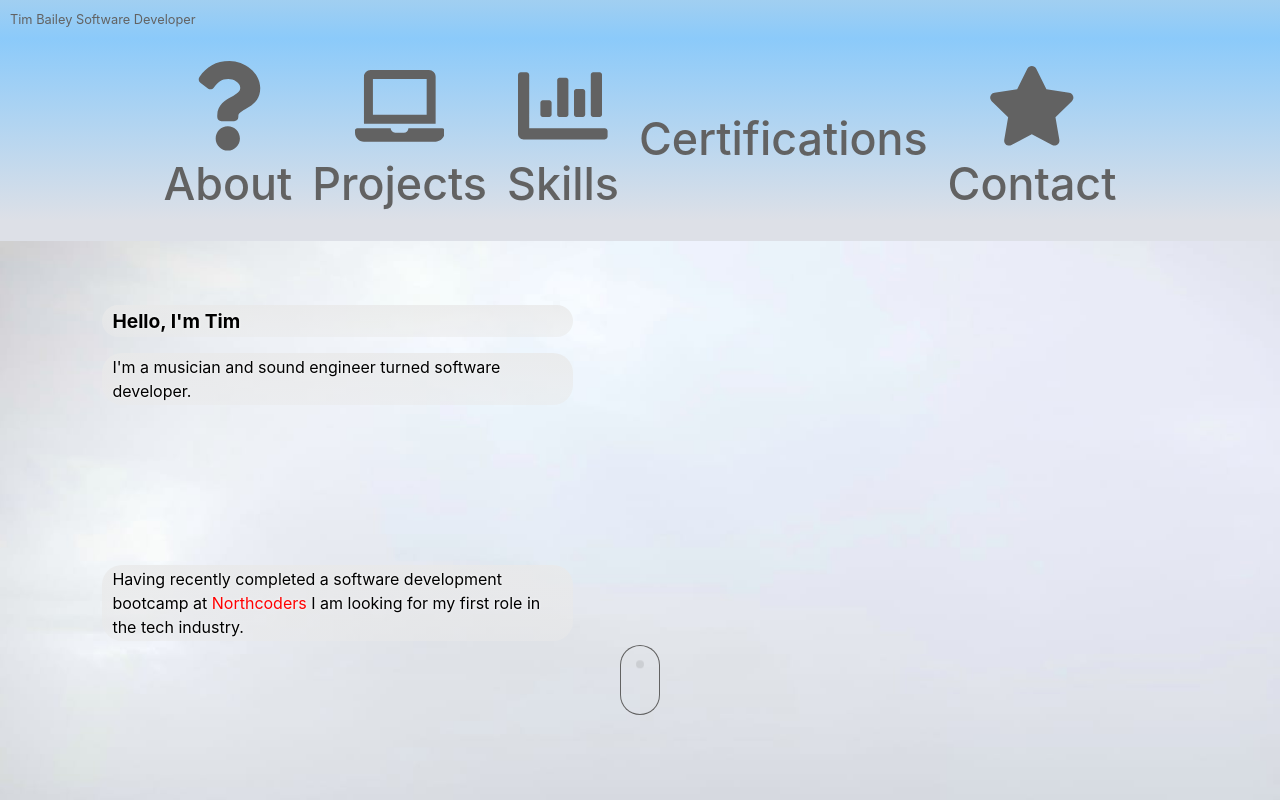
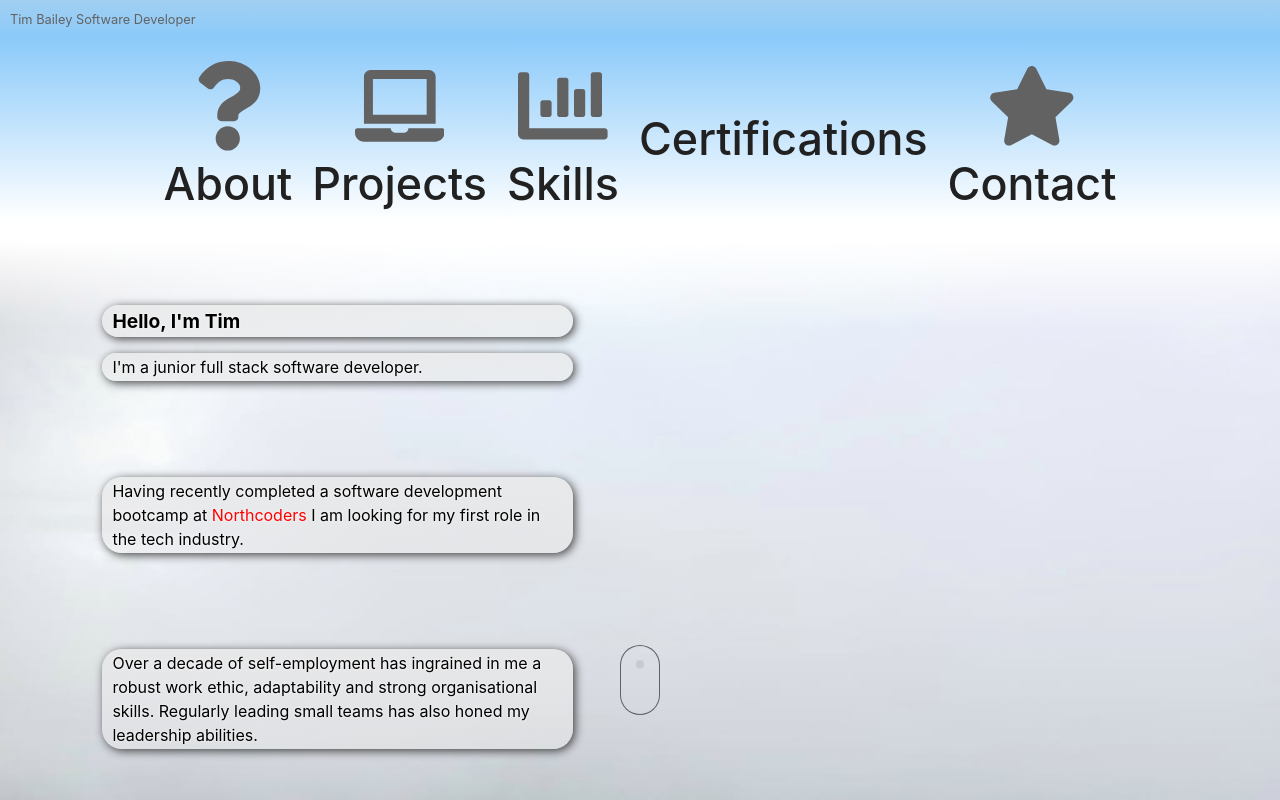
Before and after one commit to t-cbailey/portfolio, a React (Vite) app: page / in a window 1280 px wide. Shown: the top 800 px of the page. Built offline with nearby package versions, Linux system fonts and the light colour scheme; some icons are missing.

Commit message:
added animation to about

```diff
--- a/src/components/About.tsx
+++ b/src/components/About.tsx
@@ -62,32 +62,32 @@ function About() {
   return (
     <>
       <div id="about">
-        <div className="aboutText">
+        <div id="aboutContainer">
+          <section className="aboutText">
             <h2 id="aboutTitle">Hello, I'm Tim</h2>
-          <p id="aboutBody">
-            I'm a musician and sound engineer turned software developer.
-          </p>
-        </div>
+            <p id="aboutBody">I'm a junior full stack software developer.</p>
+          </section>
           {timer && <div className="icon-scroll"></div>}
-        <div className="aboutText">
+          <section className="aboutText">
             <p id="aboutBody">
               Having recently completed a software development bootcamp at
-            <span style={{ color: "red" }}> Northcoders</span> I am looking for
-            my first role in the tech industry.
+              <span style={{ color: "red" }}> Northcoders</span> I am looking
+              for my first role in the tech industry.
             </p>
-        </div>
+          </section>
 
-        <div className="aboutText">
+          <section className="aboutText">
             <p id="aboutBody">
               Over a decade of self-employment has ingrained in me a robust work
               ethic, adaptability and strong organisational skills. Regularly
               leading small teams has also honed my leadership abilities.
             </p>
-        </div>
+          </section>
 
           <button id="cvbutton" type="submit" onClick={handleClick}>
             Download my CV
           </button>
+        </div>
       </div>
     </>
   );
--- a/src/index.css
+++ b/src/index.css
@@ -4,7 +4,7 @@
   font-weight: 400;
   color-scheme: light dark;
   color: #626262;
-  background-image: linear-gradient(#dde0e7 15%, white);
+  background-image: linear-gradient(#ffffff 15%, white);
   font-synthesis: none;
   text-rendering: optimizeLegibility;
   -webkit-font-smoothing: antialiased;
@@ -16,7 +16,7 @@
 
 a {
   font-weight: 500;
-  color: #626262;
+  color: #212121;
   text-decoration: inherit;
 }
 a:hover {
--- a/src/styling/about.css
+++ b/src/styling/about.css
@@ -1,17 +1,22 @@
 #about {
-  background-image: linear-gradient(transparent 80%, rgb(227, 227, 227)),
+  background-image: linear-gradient(transparent 80%, white),
     url("../assets/IMG-20230711-WA0000.jpg");
   background-size: cover;
   background-repeat: no-repeat;
-  background-color: rgb(227, 227, 227);
+  background-color: rgb(255, 255, 255);
   background-position: center -100px;
   background-attachment: fixed;
   scroll-behavior: smooth;
   min-height: 100vh;
+  animation: backgroundFade 3s;
+}
+
+#aboutContainer {
+  background-image: linear-gradient(white 0%, transparent 10%);
 }
 
 .aboutText {
-  padding: 5% 0 5% 8%;
+  padding: 5% 0 0% 8%;
   color: black;
 }
 
@@ -25,6 +30,7 @@
   text-shadow: 0px 0px 3px white;
   width: 40%;
   margin: 0;
+  box-shadow: #424242 2px 2px 10px;
 }
 #aboutBody {
   background-image: linear-gradient(
@@ -36,6 +42,7 @@
   text-shadow: 0px 0px 3px white;
   font-size: 1rem;
   width: 40%;
+  box-shadow: #424242 2px 2px 10px;
 }
 
 .icon-scroll,
@@ -95,3 +102,14 @@
   margin: 15% 30% 20vh 30%;
   width: 40%;
 }
+
+@keyframes backgroundFade {
+  0% {
+    opacity: 0%;
+    background-position: center 300px;
+  }
+  100% {
+    opacity: 100%;
+    background-position: center -100px;
+  }
+}
--- a/src/styling/nav.css
+++ b/src/styling/nav.css
@@ -2,7 +2,7 @@ nav {
   display: flex;
   flex-direction: row;
   justify-content: center;
-  background-image: linear-gradient(#8bcafa, #dde0e7 90%);
+  background-image: linear-gradient(#8bcafa, #ffffff 90%);
   width: 100%;
   position: sticky;
   top: 0;
@@ -13,6 +13,7 @@ nav {
   flex-direction: row;
   justify-content: space-around;
   padding: 0px;
+  animation: 1s ease-out 0s 1 slideInFromRight;
 }
 
 .navItem {
@@ -27,3 +28,18 @@ nav {
   align-items: center;
   padding: 10px;
 }
+
+@keyframes slideInFromRight {
+  0% {
+    transform: translateX(100%);
+  }
+  70% {
+    transform: translateX(0);
+  }
+  85% {
+    transform: translateX(3%);
+  }
+  100% {
+    transform: translateX(0);
+  }
+}
```
Lines whose indentation alone changed are shown as unchanged.
